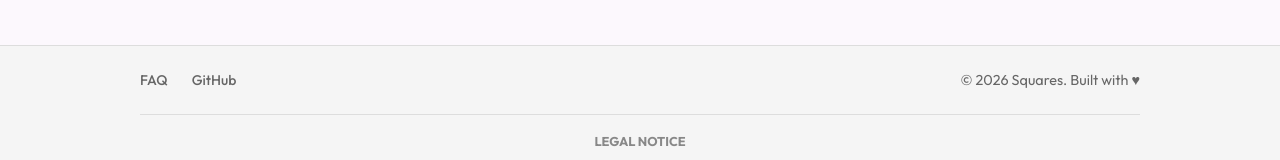
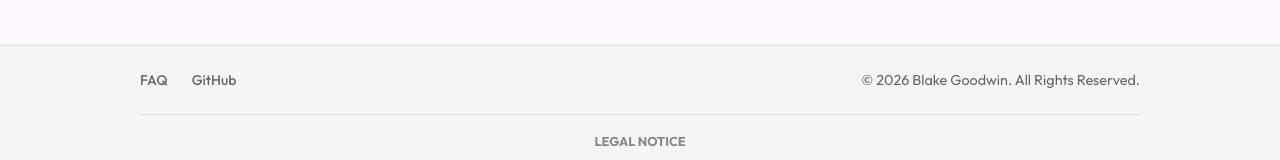
Before and after one commit to goodwin616/squares, an Angular app: page / in a window 1280 px wide. Shown: the part 723-883 px from the top of the page. Built offline with nearby package versions, Linux system fonts and the light colour scheme; no server answers.

Commit message:
fix: mod copyright

```diff
--- a/src/app/app.html
+++ b/src/app/app.html
@@ -38,16 +38,14 @@
       <a routerLink="/faq">FAQ</a>
       <a href="https://github.com/goodwin616/squares" target="_blank" rel="noopener">GitHub</a>
     </div>
-    <div class="footer-copy">
-      &copy; {{ currentYear }} Squares. Built with &hearts;
-    </div>
+    <div class="footer-copy">&copy; {{ currentYear }} Blake Goodwin. All Rights Reserved.</div>
   </div>
   <div class="footer-legal">
     <strong>LEGAL NOTICE</strong>
     <p>
-      Squares is a scorekeeping and hosting tool for entertainment only. We do not facilitate online gambling.
-      Users are strictly prohibited from using this platform in violation of any local, state, or federal laws.
-      The responsibility for legal compliance rests solely with the user.
+      Squares is a scorekeeping and hosting tool for entertainment only. We do not facilitate online
+      gambling. Users are strictly prohibited from using this platform in violation of any local,
+      state, or federal laws. The responsibility for legal compliance rests solely with the user.
     </p>
   </div>
 </footer>
```
